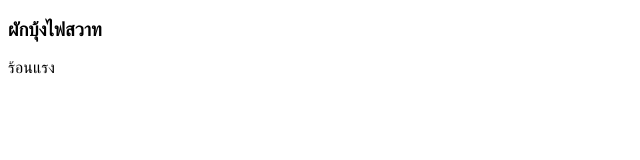
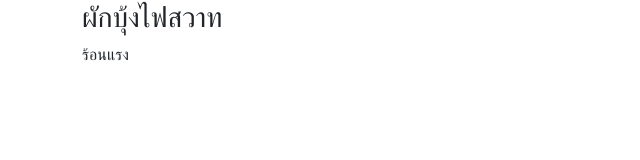
Before and after one commit to roterit/Food880, a plain HTML site: page menu3.html in a window 1280 px wide. Shown: the whole page, without its empty margins (0-640 px from the left). Drawn offline with nearby package versions, Linux system fonts and the light colour scheme.

Commit message:
add container

```diff
--- a/menu3.html
+++ b/menu3.html
@@ -4,9 +4,13 @@
     <meta charset="UTF-8">
     <meta name="viewport" content="width=device-width, initial-scale=1.0">
     <title>ผักบุ้งไฟสวาท</title>
+    <link href="https://cdn.jsdelivr.net/npm/bootstrap@5.3.8/dist/css/bootstrap.min.css" rel="stylesheet" integrity="sha384-sRIl4kxILFvY47J16cr9ZwB07vP4J8+LH7qKQnuqkuIAvNWLzeN8tE5YBujZqJLB" crossorigin="anonymous">
 </head>
 <body>
-    <h3>ผักบุ้งไฟสวาท</h3>
-    <p>ร้อนแรง</p>
+    <div class="container">
+
+        <h3>ผักบุ้งไฟสวาท</h3>
+        <p>ร้อนแรง</p>
+    </div>
 </body>
 </html>
```
Also changed, not shown: index.html (+2 -0 lines), menu1.html (+6 -3 lines), menu2.html (+6 -3 lines), menu4.html (+6 -2 lines).
